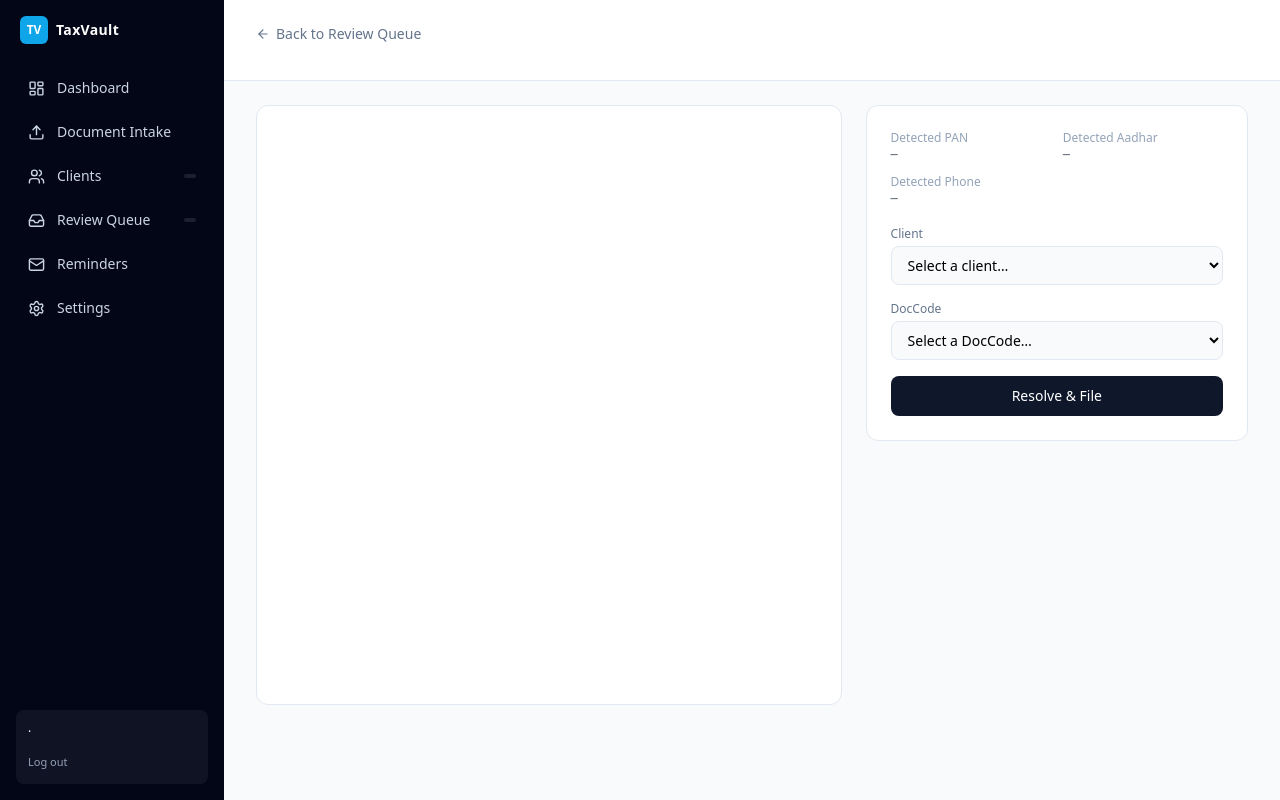
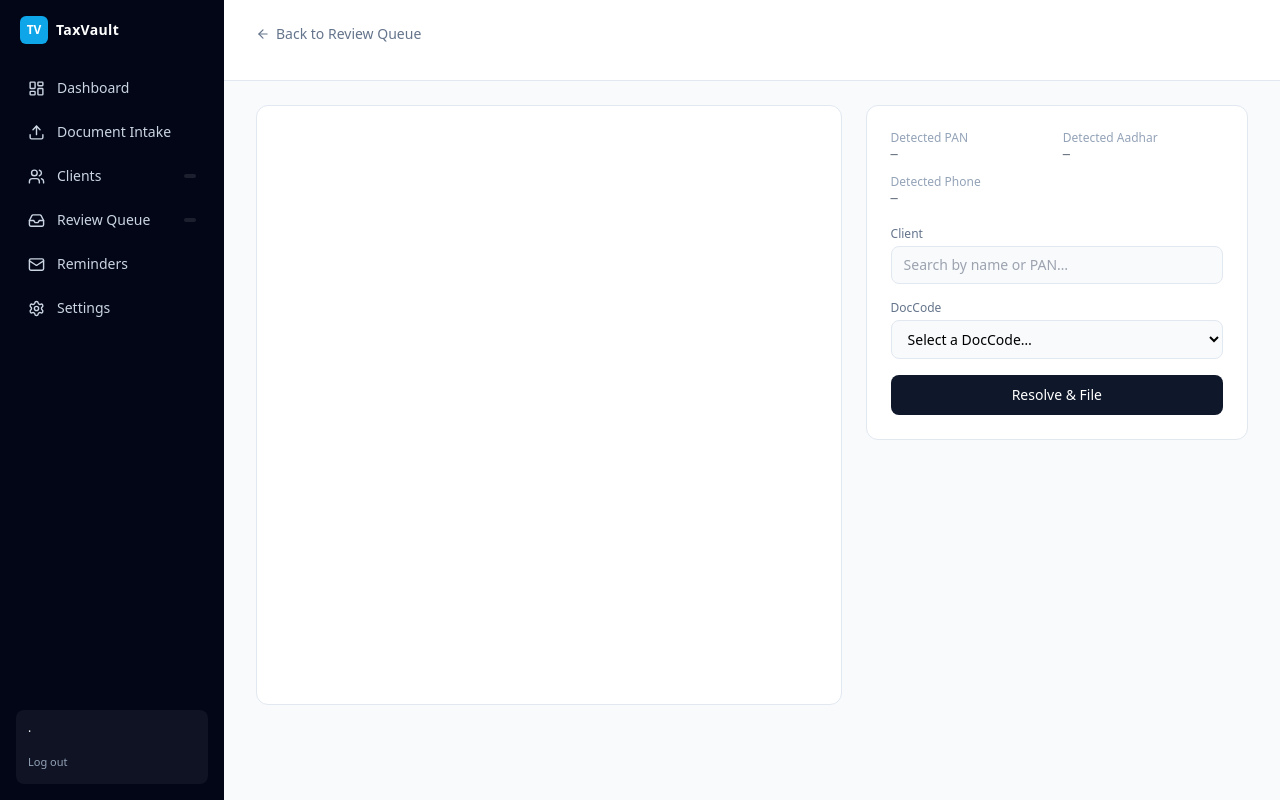
Before and after one commit to jitendrasbisht/taxvault-django, a Django app: template portal/templates/portal/review_resolve.html in a window 1280 px wide. Run offline with Django 5.2, Linux system fonts and the light colour scheme; the template is opened without the code that fills it, so the values that code supplies are empty; some libraries are stand-ins or nearby versions.

Commit message:
Resolve page: searchable client field, name before PAN
Replaced the plain client <select> (60+ options, hard to scan) with a
text input backed by a <datalist> -- type to filter by name or PAN,
a hidden field carries the actual client id on submit. Also swapped
the display order to "Name — PAN" per feedback, since name is what
staff actually recognize first.

```diff
--- a/portal/templates/portal/review_resolve.html
+++ b/portal/templates/portal/review_resolve.html
@@ -43,12 +43,15 @@
         {% if not document.client %}
         <div>
           <label class="mb-1 block text-xs font-medium text-slate-500">Client</label>
-          <select name="client" required class="w-full rounded-lg border border-slate-200 bg-slate-50 px-3 py-2 text-sm">
-            <option value="">Select a client&hellip;</option>
+          <input type="text" id="client-search" list="clients-datalist" autocomplete="off"
+                 placeholder="Search by name or PAN…"
+                 class="w-full rounded-lg border border-slate-200 bg-slate-50 px-3 py-2 text-sm outline-none focus:border-slate-300 focus:bg-white">
+          <datalist id="clients-datalist">
             {% for c in clients %}
-            <option value="{{ c.pk }}">{{ c.pan }} — {{ c.name }}</option>
+            <option data-id="{{ c.pk }}" value="{{ c.name }} — {{ c.pan }}"></option>
             {% endfor %}
-          </select>
+          </datalist>
+          <input type="hidden" name="client" id="client-id-input" required>
         </div>
         {% endif %}
         <div>
@@ -68,4 +71,16 @@
   </div>
   <div class="h-8"></div>
 </div>
+<script>
+(function () {
+  var search = document.getElementById('client-search');
+  if (!search) return;
+  var hidden = document.getElementById('client-id-input');
+  var options = Array.prototype.slice.call(document.querySelectorAll('#clients-datalist option'));
+  search.addEventListener('input', function () {
+    var match = options.find(function (o) { return o.value === search.value; });
+    hidden.value = match ? match.dataset.id : '';
+  });
+})();
+</script>
 {% endblock %}
```
